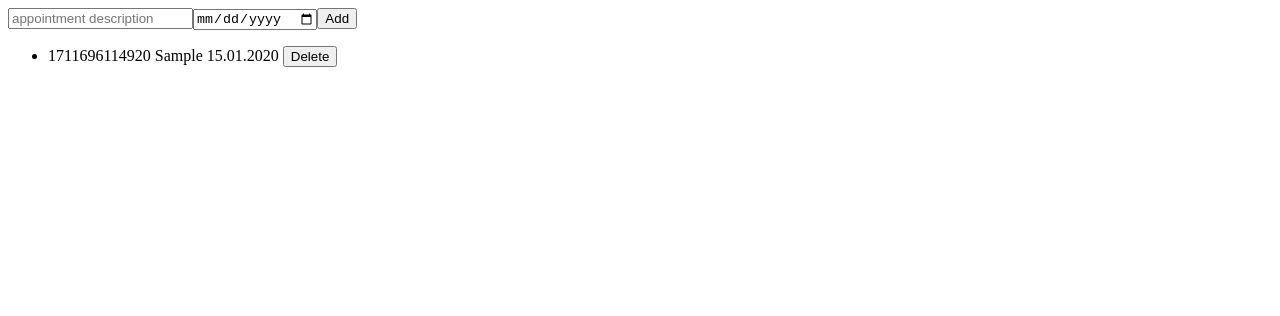
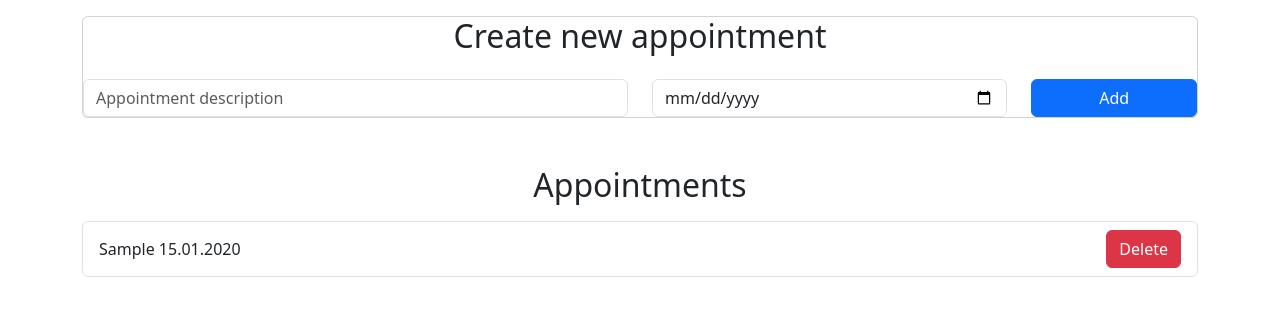
Before and after one commit to GieHan/angular-exercise, an Angular app in the folder appointment-app/: page / in a window 1280 px wide. Both pictures are taken after typing "Sample", "2020-01-15" into the empty fields and a click on the button "Add". Shown: the top 316 px of the page. Built offline with nearby package versions, Linux system fonts and the light colour scheme.

Commit message:
Styling with bootstrap

```diff
--- a/appointment-app/package.json
+++ b/appointment-app/package.json
@@ -18,6 +18,7 @@
     "@angular/platform-browser": "^16.2.0",
     "@angular/platform-browser-dynamic": "^16.2.0",
     "@angular/router": "^16.2.0",
+    "bootstrap": "5.3",
     "rxjs": "~7.8.0",
     "tslib": "^2.3.0",
     "zone.js": "~0.13.0"
--- a/appointment-app/src/app/appointment-list/appointment-list.component.html
+++ b/appointment-app/src/app/appointment-list/appointment-list.component.html
@@ -5,18 +5,33 @@
 3. Delete an appointment
 -->
 
-<!-- Create an Appointment -->
-<div>
-    <input [(ngModel)]="newAppointmentTitle" placeholder="appointment description">
-    <input [(ngModel)]="newAppointmentDate" type="date" placeholder="appointment date">
-    <button (click)="addAppointment()">Add</button>
+<div class="container">
+    <!-- Create an Appointment -->
+    <div class="card mt-3">
+        <div class="row">
+            <div class="col">
+                <h2 class="text-center">Create new appointment</h2>
+            </div>
+        </div>
+        <div class="row mt-3">
+            <div class="col-md-6">
+                <input class="form-control" [(ngModel)]="newAppointmentTitle" placeholder="Appointment description">
+            </div>
+            <div class="col-md-4">
+                <input class="form-control" [(ngModel)]="newAppointmentDate" type="date" placeholder="Appointment date">
+            </div>
+            <div class="col-md-2">
+                <button class="btn btn-primary w-100" (click)="addAppointment()">Add</button>
+            </div>
+        </div>
+    </div>
+
+    <!-- !-- Show all appointment -->
+    <h2 class="text-center mt-5">Appointments</h2>
+    <ul class="list-group mt-3">
+        <li class="list-group-item d-flex justify-content-between align-items-center" *ngFor="let appointment of appointments; index as i">
+            {{appointment.title}} {{appointment.date | date: 'dd.MM.yyyy'}}
+            <button class="btn btn-danger" (click)="deleteAppointment(i)">Delete</button>
+        </li>
+    </ul>
 </div>
-
-
-<!-- Show all appointment -->
-<ul>
-    <li *ngFor="let appointment of appointments; index as i">
-        {{appointment.id}} {{appointment.title}} {{appointment.date | date: 'dd.MM.yyyy'}}
-        <button (click)="deleteAppointment(i)">Delete</button>
-    </li>
-</ul>
--- a/appointment-app/src/app/appointment-list/appointment-list.component.ts
+++ b/appointment-app/src/app/appointment-list/appointment-list.component.ts
@@ -40,7 +40,6 @@
 
   deleteAppointment(index: number){
     this.appointments.splice(index, 1);
-
     this.saveLocaly();
   }
 
--- a/appointment-app/src/styles.css
+++ b/appointment-app/src/styles.css
@@ -1 +1,2 @@
 /* You can add global styles to this file, and also import other style files */
+@import "~bootstrap/dist/css/bootstrap.min.css"
```
Also changed, not shown: 1 other file (tests, documents, lock files or other folders).
